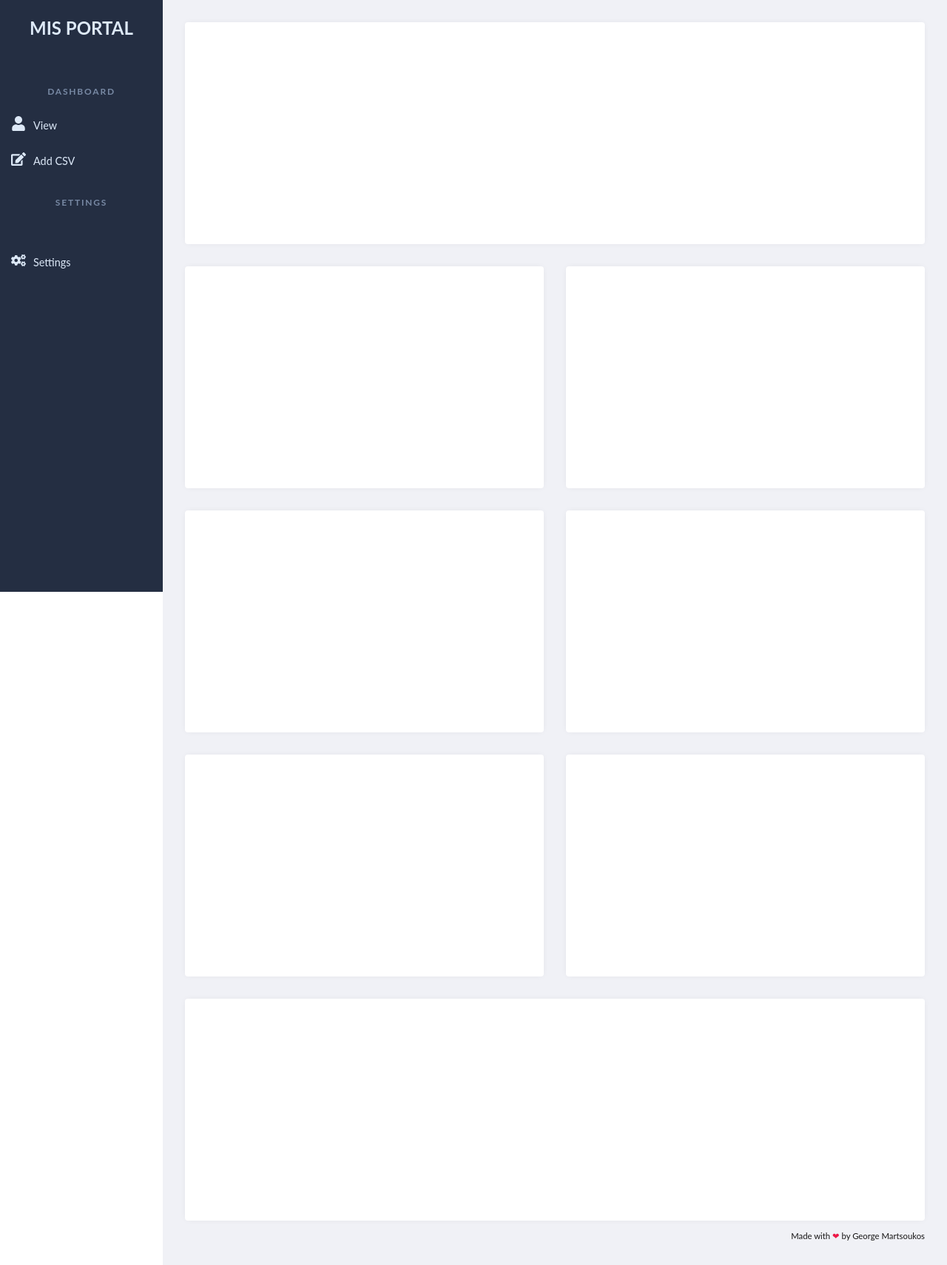
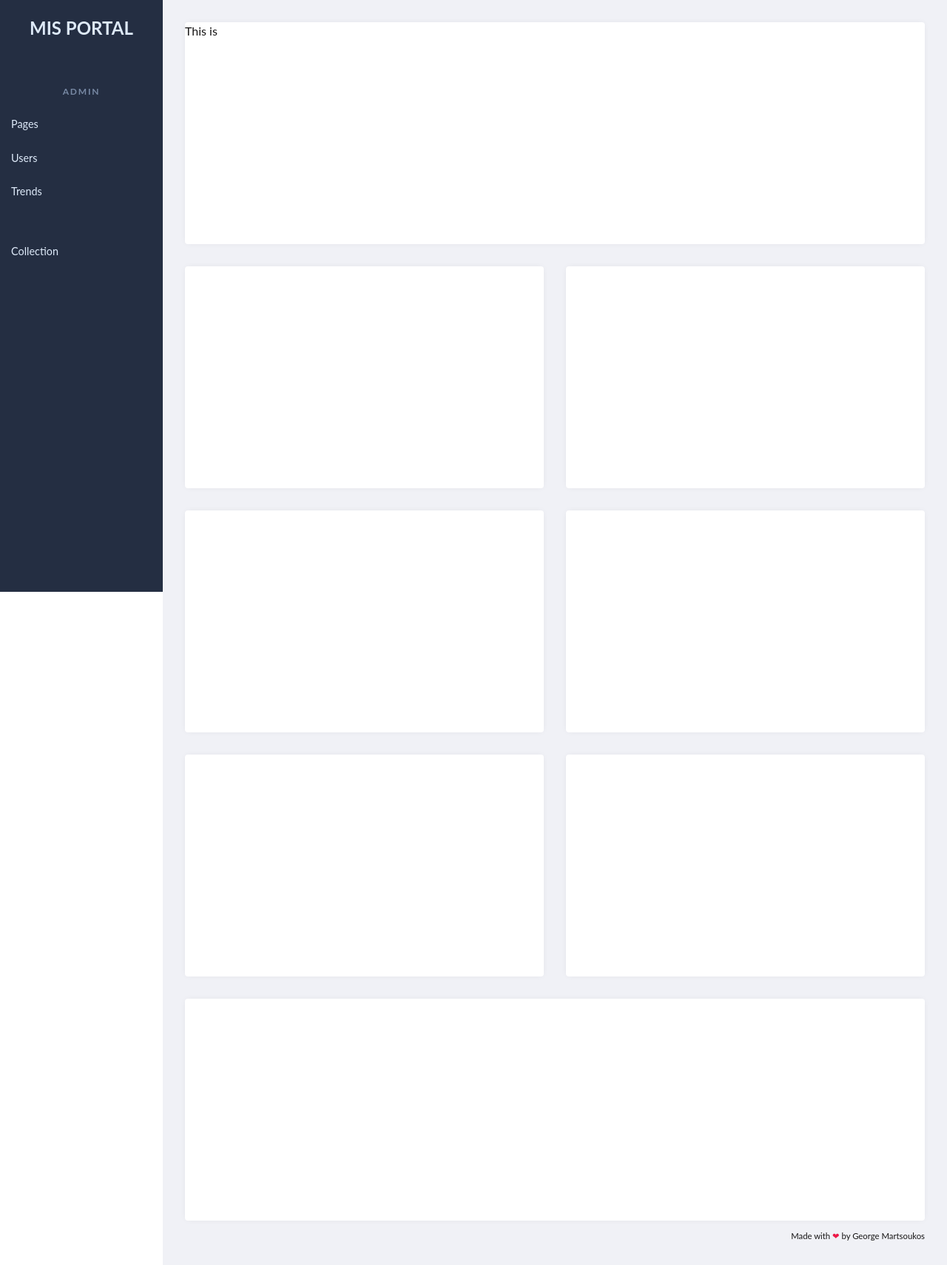
Before and after one commit to aayushme/MIS-FRONTEND, a React (Create React App) app: page /main in a window 1280 px wide. Shown: the whole page at 74% size. Built offline with nearby package versions, Linux system fonts and the light colour scheme.

Commit message:
added mis

```diff
--- a/src/main/components/mainlayout/dashboard/dashboard.js
+++ b/src/main/components/mainlayout/dashboard/dashboard.js
@@ -1 +1,33 @@
-import React from 'react'
+import React,{Component} from 'react'
+import {connect} from 'react-redux';
+
+class Dashboard extends Component{
+    render(){
+        return(
+            <>
+            <section class="grid">
+        <article>This is {this.props.designation}</article>
+    <article></article>
+    <article></article>
+    <article></article>
+    <article></article>
+    <article></article>
+    <article></article>
+    <article></article>
+  </section>
+  <footer class="page-footer">
+    <small>Made with <span>❤</span> by <a href="http://georgemartsoukos.com/" target="_blank">George Martsoukos</a>
+    </small>
+  </footer></>
+        );
+    }
+}
+
+const mapStateToProps = state =>{
+    return{
+      name : state.auth.name= "AAYUSH",
+      designation : state.auth.designation
+    }
+  }
+
+export default connect(mapStateToProps)(Dashboard);
--- a/src/main/components/mainlayout/mainlayout.js
+++ b/src/main/components/mainlayout/mainlayout.js
@@ -2,6 +2,7 @@ import React from "react";
 import Sidebar from './navbar/navbar'
 import "./main.css"
 import HeaderNav from './header/headernav'
+import Dashboard from './dashboard/dashboard'
 
 
 function MainLayout() {
@@ -16,20 +17,7 @@ function MainLayout() {
 </header>
 <section class="page-content">
 
-  <section class="grid">
-    <article></article>
-    <article></article>
-    <article></article>
-    <article></article>
-    <article></article>
-    <article></article>
-    <article></article>
-    <article></article>
-  </section>
-  <footer class="page-footer">
-    <small>Made with <span>❤</span> by <a href="http://georgemartsoukos.com/" target="_blank">George Martsoukos</a>
-    </small>
-  </footer>
+  <Dashboard/>
 </section>
     </div>
     </>
--- a/src/main/components/mainlayout/navbar/navbar.js
+++ b/src/main/components/mainlayout/navbar/navbar.js
@@ -184,7 +184,7 @@ class Sidebar extends Component  {
 const mapStateToProps = state =>{
     return{
       name : state.auth.name= "AAYUSH",
-      designation : state.auth.designation = "MIS"
+      designation : state.auth.designation
     }
   }
 
```
